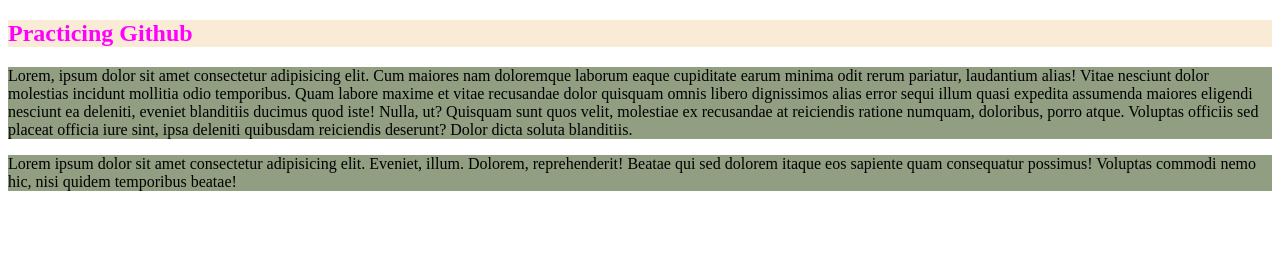
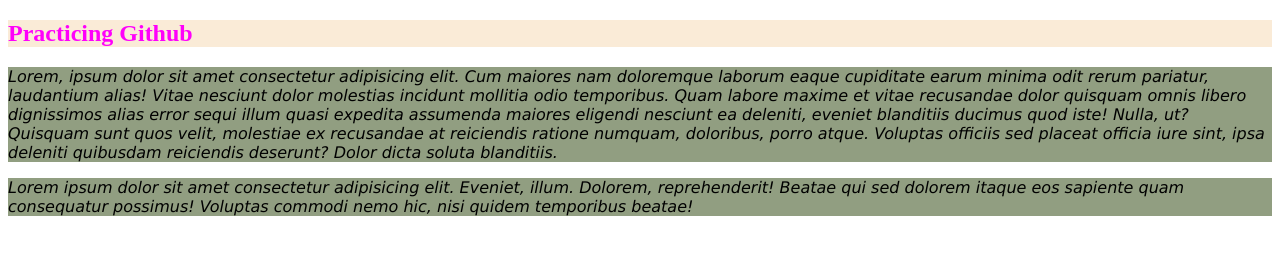
Before and after one commit to bhargav3812/splitmate, a plain HTML site: page index.html in a window 1280 px wide. Drawn offline with Linux system fonts and the light colour scheme.

Commit message:
updated css

```diff
--- a/style.css
+++ b/style.css
@@ -5,3 +5,8 @@
 p {
   background-color: rgb(145, 158, 129);
 }
+p {
+  font-family: "Lucida Sans", "Lucida Sans Regular", "Lucida Grande",
+    "Lucida Sans Unicode", Geneva, Verdana, sans-serif;
+  font-style: oblique;
+}
```
